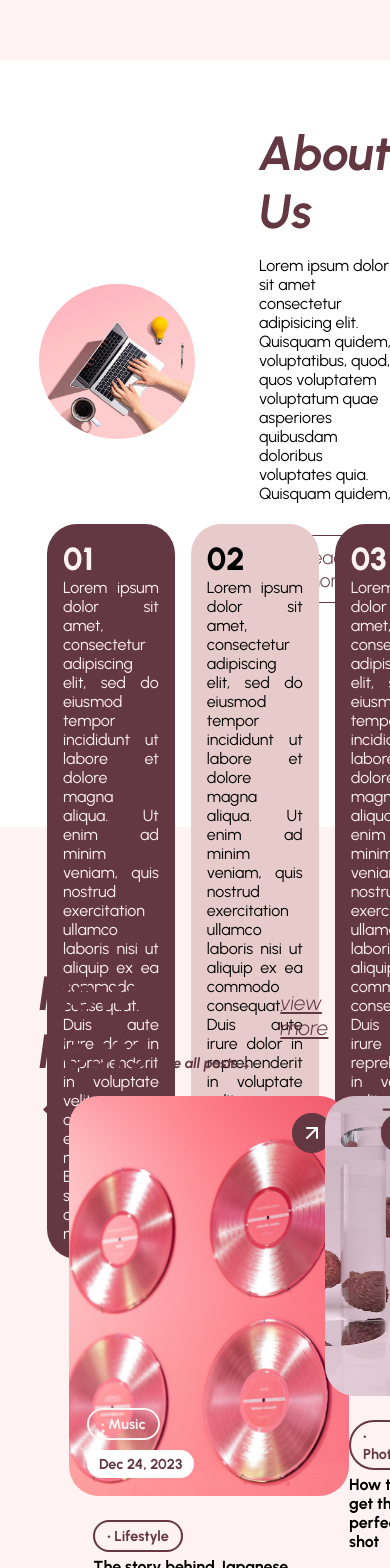
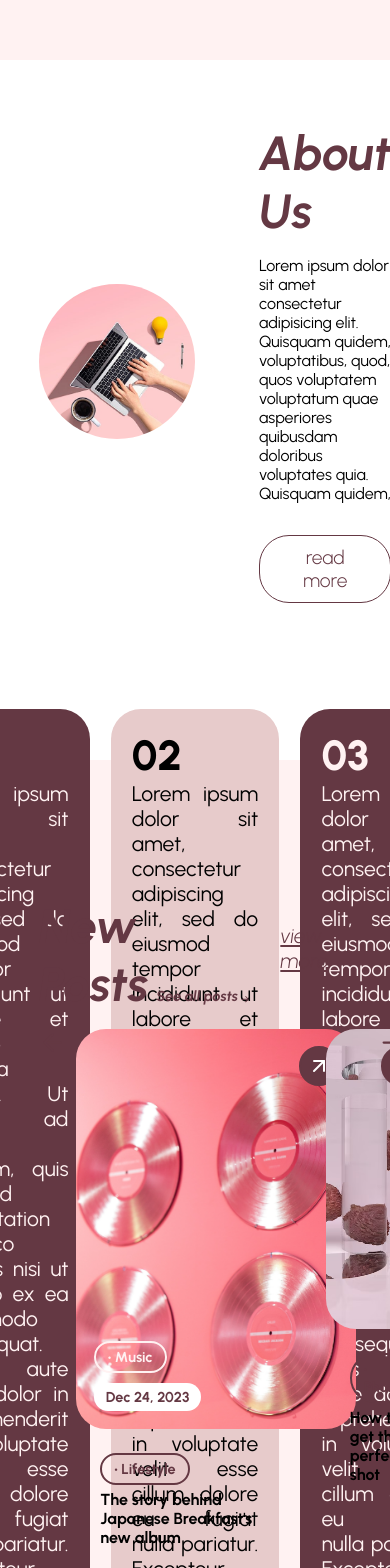
Before and after one commit to alya1007/oasis, a React (Vite) app: page / in a window 390 px wide. Shown: the part 1700-3268 px from the top of the page. Built offline with nearby package versions, Linux system fonts and the light colour scheme.

Commit message:
tablet responsiveness

```diff
--- a/src/components/carousel/Carousel.jsx
+++ b/src/components/carousel/Carousel.jsx
@@ -14,7 +14,7 @@ const Carousel = ({
 }) => {
 	const screenWidth = window.innerWidth;
 	if (newSection == true) {
-		nrRowItems = screenWidth <= 900 ? 3 : 4;
+		nrRowItems = screenWidth <= 950 ? 3 : 4;
 	}
 
 	const [currentIndex, setCurrentIndex] = useState(0);
--- a/src/components/carousel/carousel.css
+++ b/src/components/carousel/carousel.css
@@ -10,7 +10,7 @@
 	display: flex;
 	justify-content: space-between;
 	transition: transform 0.2s ease-in-out;
-	font-size: 1rem;
+	font-size: 1em;
 	font-weight: 800;
 	width: 100%;
 	padding: 0 2%;
@@ -26,9 +26,10 @@
 }
 
 .carousel__item {
-	width: 100%;
-	margin: 0 1%;
+	width: 90%;
+	/* margin: 0 1%; */
 	transition: transform 0.3s ease;
+	padding: 0 10px;
 }
 
 @media screen and (max-width: 900px) {
--- a/src/components/carousel/carouselCard/carouselCard.css
+++ b/src/components/carousel/carouselCard/carouselCard.css
@@ -4,7 +4,7 @@
 	justify-content: space-between;
 	padding: 1.5rem;
 	border-radius: var(--image__border-radius);
-	height: 400px;
+	height: 47vh;
 }
 
 .carousel-card__icon-button {
@@ -29,8 +29,8 @@
 }
 
 .active-card {
-	height: 500px;
-	width: 500px;
+	height: 65vh;
+	width: 30vw;
 	transition: linear 0.4s;
 }
 
--- a/src/components/infoCard/infoCard.css
+++ b/src/components/infoCard/infoCard.css
@@ -1,20 +1,21 @@
 .info-card {
 	border-radius: var(--border-radius);
-	padding: 2rem;
-	margin: 8rem 0.5rem 0;
+	padding: 2em;
+	margin: 8em 0.5em 0;
 	text-align: justify;
 	text-justify: inter-word;
-	font-size: 1.1rem;
+	font-size: 2.5vh;
 }
 
 .info-card__number {
-	font-size: 2rem;
+	font-size: 2em;
 	font-weight: 800;
 }
 
-@media screen and (max-width: 900px) {
+@media screen and (max-width: 950px) {
 	.info-card {
-		padding: 1rem;
-		font-size: 1rem;
+		padding: 1em;
+		/* font-size: 1.3vw; */
+		margin-top: 5em;
 	}
 }
--- a/src/components/order/orderImage/orderImage.css
+++ b/src/components/order/orderImage/orderImage.css
@@ -15,7 +15,7 @@
 	align-items: center;
 }
 
-@media screen and (max-width: 900px) {
+@media screen and (max-width: 950px) {
 	.order-icon {
 		padding: 20px 0;
 	}
--- a/src/containers/home/header/header.css
+++ b/src/containers/home/header/header.css
@@ -44,6 +44,7 @@
 		text-align: center;
 		top: 20%;
 		padding: 0 10%;
+		height: 70%;
 	}
 	.header__text-button {
 		background-color: rgba(255, 255, 255, 0.803);
@@ -51,6 +52,6 @@
 		color: var(--color-primary);
 		position: absolute;
 		right: 10%;
-		top: 170%;
+		bottom: 0%;
 	}
 }
--- a/src/containers/home/info/info.css
+++ b/src/containers/home/info/info.css
@@ -1,5 +1,6 @@
 .info__section {
 	background-color: white;
+	height: 1000px;
 }
 
 .section__padding .container {
@@ -11,7 +12,6 @@
 	flex-direction: row;
 	justify-content: space-between;
 	align-items: center;
-	padding-bottom: 16rem;
 }
 
 .info__image img {
@@ -35,14 +35,11 @@
 }
 
 .info__cards {
-	position: absolute;
 	display: flex;
 	flex-direction: row;
 	justify-content: center;
 	align-items: center;
-	padding: 0 5rem;
 	margin: auto;
-	top: 70%;
 }
 
 .info__button {
@@ -50,14 +47,13 @@
 }
 
 @media screen and (max-width: 900px) {
-	.info {
-		padding-bottom: 10rem;
+	.info__section {
+		height: 700px;
 	}
 	.info__content {
 		padding-left: 4rem;
 	}
 	.info__cards {
-		top: 17rem;
 		padding: 0;
 	}
 }
--- a/src/containers/home/newPosts/newPosts.css
+++ b/src/containers/home/newPosts/newPosts.css
@@ -16,7 +16,7 @@
 	display: flex;
 }
 
-@media screen and (max-width: 900px) {
+@media screen and (max-width: 950px) {
 	.new-posts__section {
 		padding-top: 35%;
 	}
--- a/src/containers/home/orderInfo/orderInfo.css
+++ b/src/containers/home/orderInfo/orderInfo.css
@@ -68,7 +68,7 @@
 	margin: 20px 0 0 5px;
 }
 
-@media screen and (max-width: 900px) {
+@media screen and (max-width: 950px) {
 	.order-info__section-buttons {
 		width: 100%;
 		display: flex;
```
